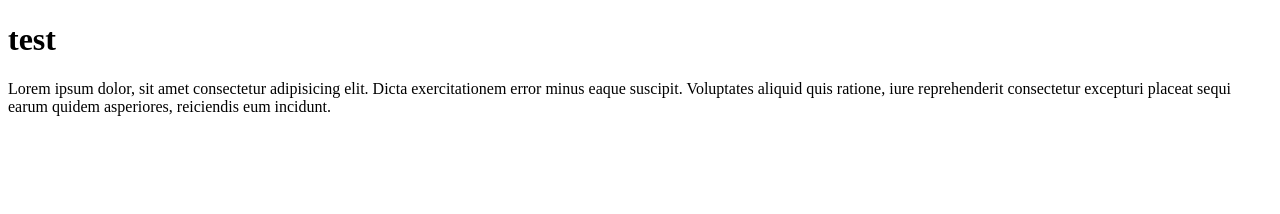
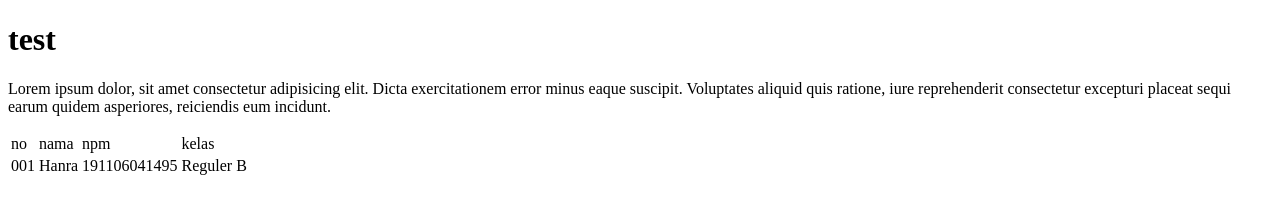
Before and after one commit to Hanra15/masjid_alhuda_cibinong, a plain HTML site: page index.html in a window 1280 px wide. Drawn offline with Linux system fonts and the light colour scheme.

Commit message:
tambah tabel

```diff
--- a/index.html
+++ b/index.html
@@ -9,5 +9,23 @@
 <body>
     <h1>test</h1>
     <p>Lorem ipsum dolor, sit amet consectetur adipisicing elit. Dicta exercitationem error minus eaque suscipit. Voluptates aliquid quis ratione, iure reprehenderit consectetur excepturi placeat sequi earum quidem asperiores, reiciendis eum incidunt.</p>
+    <table>
+        <thead>
+            <tr>
+                <td>no</td>
+                <td>nama</td>
+                <td>npm</td>
+                <td>kelas</td>
+            </tr>
+        </thead>
+        <tbody>
+            <tr>
+                <td>001</td>
+                <td>Hanra</td>
+                <td>191106041495</td>
+                <td>Reguler B</td>
+            </tr>
+        </tbody>
+    </table>
 </body>
 </html>
```
